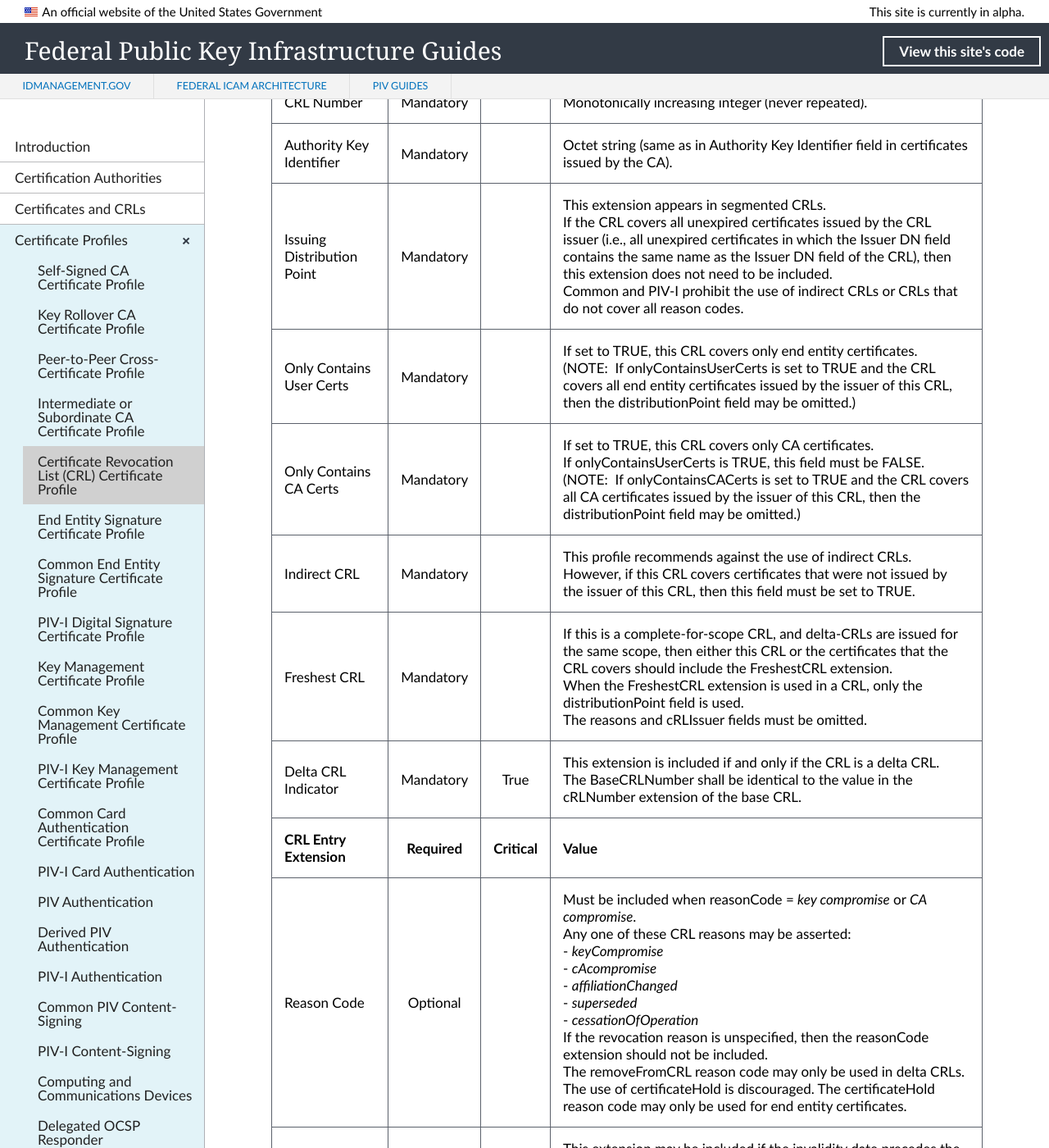
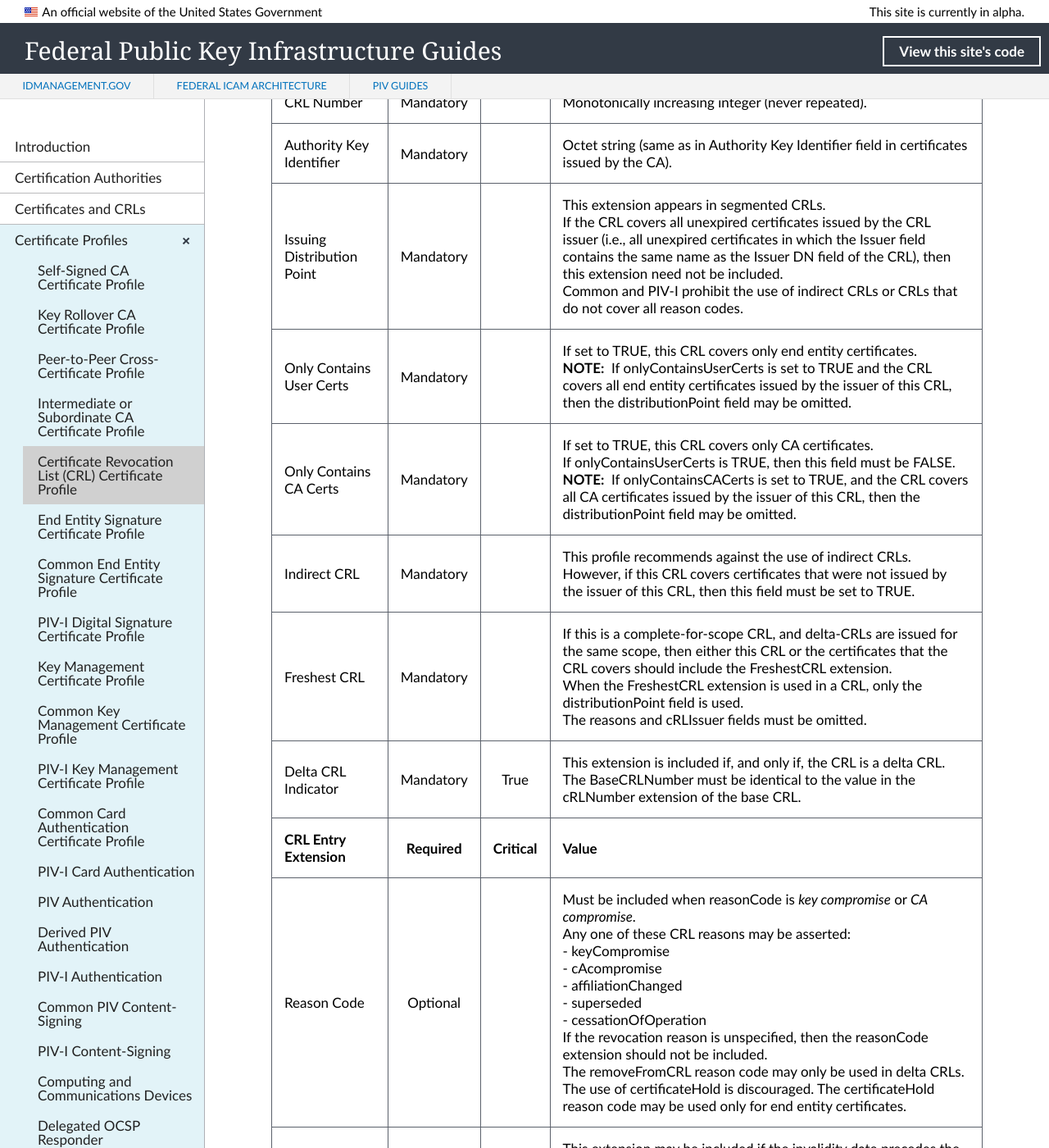
Before and after one commit to GSA/fpki-guides, a Jekyll site: the page built from _profiles/05_crl.md, in a window 1280 px wide and 1400 px high, scrolled down 1153 px. Shown: the whole window at 82% size. Built offline with Jekyll 4.4.1, drawn with Linux system fonts in a browser that asks for light colours; nearby versions of some CDN libraries; library files that are not in the unit come from our copies; some of the changed text lies outside the part shown.

Commit message:
Update 05_crl.md
Editorial and formatting

```diff
--- a/_profiles/05_crl.md
+++ b/_profiles/05_crl.md
@@ -9,22 +9,22 @@
 | **Field** |       |       | **Value**                             |
 | :-------- | :---: | :---: | :-------------------------------     |
 | Version   |       |       | V2 (1)                                 |
-| Issuer Signature Algorithm   |       |       |  Must match the issuer Signature Algorithm of the CA’s certificate. One of the following: <br>sha256 WithRSAEncryption {1 2 840 113549 1 1 11} <br>ecdsa-with-SHA256 {1.2.840.10045.4.3.2} <br>ecdsa-with-SHA384 {1.2.840.10045.4.3.3} <br>ecdsa-with-SHA512 {1.2.840.10045.4.3.4}. |
-| Issuer   |       |       |  Unique X.500 Issuing CA DN.<BR>Issuer name should be encoded exactly as encoded in the issuer fields of the certificates that are covered by this CRL. PrintableString encoding should be used whenever possible for Issuer Distinguished Names. |
+| Issuer Signature Algorithm   |       |       |  Must match the issuer Signature Algorithm of the CA’s certificate. One of the following: <br>sha256WithRSAEncryption {1.2.840.113549.1.1.11} <br>ecdsa-with-SHA256 {1.2.840.10045.4.3.2} <br>ecdsa-with-SHA384 {1.2.840.10045.4.3.3} <br>ecdsa-with-SHA512 {1.2.840.10045.4.3.4} |
+| Issuer   |       |       |  Unique X.500 Issuing CA Distinguished Name (DN).<br>Issuer name should be encoded exactly as encoded in the issuer fields of the certificates that are covered by this CRL.<br>PrintableString encoding should be used whenever possible for Issuer DNs. |
 | Effective Date   |       |       |  Expressed in UTCTime for dates until end of 2049 and GeneralizedTime for dates thereafter.  |
 | Next Upate   |       |       |  Expressed in UTCTime for dates until end of 2049 and GeneralizedTime for dates thereafter.  |
-| Revoked Certificates List   |       |       |  0 or more 2-tuple of certificate serial number and revocation.<BR>Expressed in UTCTime for dates until end of 2049 and GeneralizedTime for dates thereafter.  |
-| Issuer's Signature   |       |       |   sha256 WithRSAEncryption {1 2 840 113549 1 1 11}<BR>or ECDSA with appropriate Hash.   |
+| Revoked Certificates List   |       |       |  0 or more 2-tuple of certificate serial number and revocation.<br>Expressed in UTCTime for dates until end of 2049 and GeneralizedTime for dates thereafter.  |
+| Issuer's Signature   |       |       |   sha256WithRSAEncryption {1.2.840.113549.1.1.11}<br>or ECDSA with appropriate Hash.   |
 |               |                 |              |                                       |
 | **CRL Extension** |  **Required**   | **Critical** | **Value**                             |
 | CRL Number  | Mandatory |  |  Monotonically increasing integer (never repeated). |
 | Authority Key Identifier  | Mandatory |  |  Octet string (same as in Authority Key Identifier field in certificates issued by the CA). |
-| Issuing Distribution Point  | Mandatory |  |  This extension appears in segmented CRLs.<BR>If the CRL covers all unexpired certificates issued by the CRL issuer (i.e., all unexpired certificates in which the Issuer DN field contains the same name as the Issuer DN field of the CRL), then this extension does not need to be included.<BR>Common and PIV-I prohibit the use of indirect CRLs or CRLs that do not cover all reason codes. |
-| Only Contains User Certs  | Mandatory |  |  If set to TRUE, this CRL covers only end entity certificates.<BR>(NOTE:&nbsp;&nbsp;If onlyContainsUserCerts is set to TRUE and the CRL covers all end entity certificates issued by the issuer of this CRL, then the distributionPoint field may be omitted.) |
-| Only Contains CA Certs   | Mandatory |  |  If set to TRUE, this CRL covers only CA certificates.<BR>If onlyContainsUserCerts is TRUE, this field must be FALSE.<BR>(NOTE:&nbsp;&nbsp;If onlyContainsCACerts is set to TRUE and the CRL covers all CA certificates issued by the issuer of this CRL, then the distributionPoint field may be omitted.) |
-| Indirect CRL   | Mandatory |  |  This profile recommends against the use of indirect CRLs.<BR>However, if this CRL covers certificates that were not issued by the issuer of this CRL, then this field must be set to TRUE. |
-| Freshest CRL   | Mandatory  |  | If this is a complete-for-scope CRL, and delta-CRLs are issued for the same scope, then either this CRL or the certificates that the CRL covers should include the FreshestCRL extension.<BR>When the FreshestCRL extension is used in a CRL, only the distributionPoint field is used.<BR>The reasons and cRLIssuer fields must be omitted. |
-| Delta CRL Indicator   | Mandatory  | True | This extension is included if and only if the CRL is a delta CRL.<BR>The BaseCRLNumber shall be identical to the value in the cRLNumber extension of the base CRL. |
+| Issuing Distribution Point  | Mandatory |  |  This extension appears in segmented CRLs.<br>If the CRL covers all unexpired certificates issued by the CRL issuer (i.e., all unexpired certificates in which the Issuer field contains the same name as the Issuer DN field of the CRL), then this extension need not be included.<br>Common and PIV-I prohibit the use of indirect CRLs or CRLs that do not cover all reason codes. |
+| Only Contains User Certs  | Mandatory |  |  If set to TRUE, this CRL covers only end entity certificates.<br>**NOTE:**&nbsp;&nbsp;If onlyContainsUserCerts is set to TRUE and the CRL covers all end entity certificates issued by the issuer of this CRL, then the distributionPoint field may be omitted. |
+| Only Contains CA Certs   | Mandatory |  |  If set to TRUE, this CRL covers only CA certificates.<br>If onlyContainsUserCerts is TRUE, then this field must be FALSE.<br>**NOTE:**&nbsp;&nbsp;If onlyContainsCACerts is set to TRUE, and the CRL covers all CA certificates issued by the issuer of this CRL, then the distributionPoint field may be omitted. |
+| Indirect CRL   | Mandatory |  |  This profile recommends against the use of indirect CRLs.<br>However, if this CRL covers certificates that were not issued by the issuer of this CRL, then this field must be set to TRUE. |
+| Freshest CRL   | Mandatory  |  | If this is a complete-for-scope CRL, and delta-CRLs are issued for the same scope, then either this CRL or the certificates that the CRL covers should include the FreshestCRL extension.<br>When the FreshestCRL extension is used in a CRL, only the distributionPoint field is used.<br>The reasons and cRLIssuer fields must be omitted. |
+| Delta CRL Indicator   | Mandatory  | True | This extension is included if, and only if, the CRL is a delta CRL.<br>The BaseCRLNumber must be identical to the value in the cRLNumber extension of the base CRL. |
 | **CRL Entry Extension** |  **Required**   | **Critical** | **Value**                             |
-| Reason Code   | Optional  |  | Must be included when reasonCode = _key compromise_ or _CA compromise_.<BR>Any one of these CRL reasons may be asserted:<BR>- _keyCompromise_<BR>- _cAcompromise_<BR>- _affiliationChanged_<BR>- _superseded_<BR>- _cessationOfOperation_<BR>If the revocation reason is unspecified, then the reasonCode extension should not be included.<BR>The removeFromCRL reason code may only be used in delta CRLs.<BR>The use of certificateHold is discouraged. The certificateHold reason code may only be used for end entity certificates. |
+| Reason Code   | Optional  |  | Must be included when reasonCode is _key compromise_ or _CA compromise_.<br>Any one of these CRL reasons may be asserted:<BR>- keyCompromise<br>- cAcompromise<br>- affiliationChanged<br>- superseded<br>- cessationOfOperation<br>If the revocation reason is unspecified, then the reasonCode extension should not be included.<br>The removeFromCRL reason code may only be used in delta CRLs.<br>The use of certificateHold is discouraged. The certificateHold reason code may be used only for end entity certificates. |
 | Invalidity Date   | Optional  |  | This extension may be included if the invalidity date precedes the revocation date. |
```
